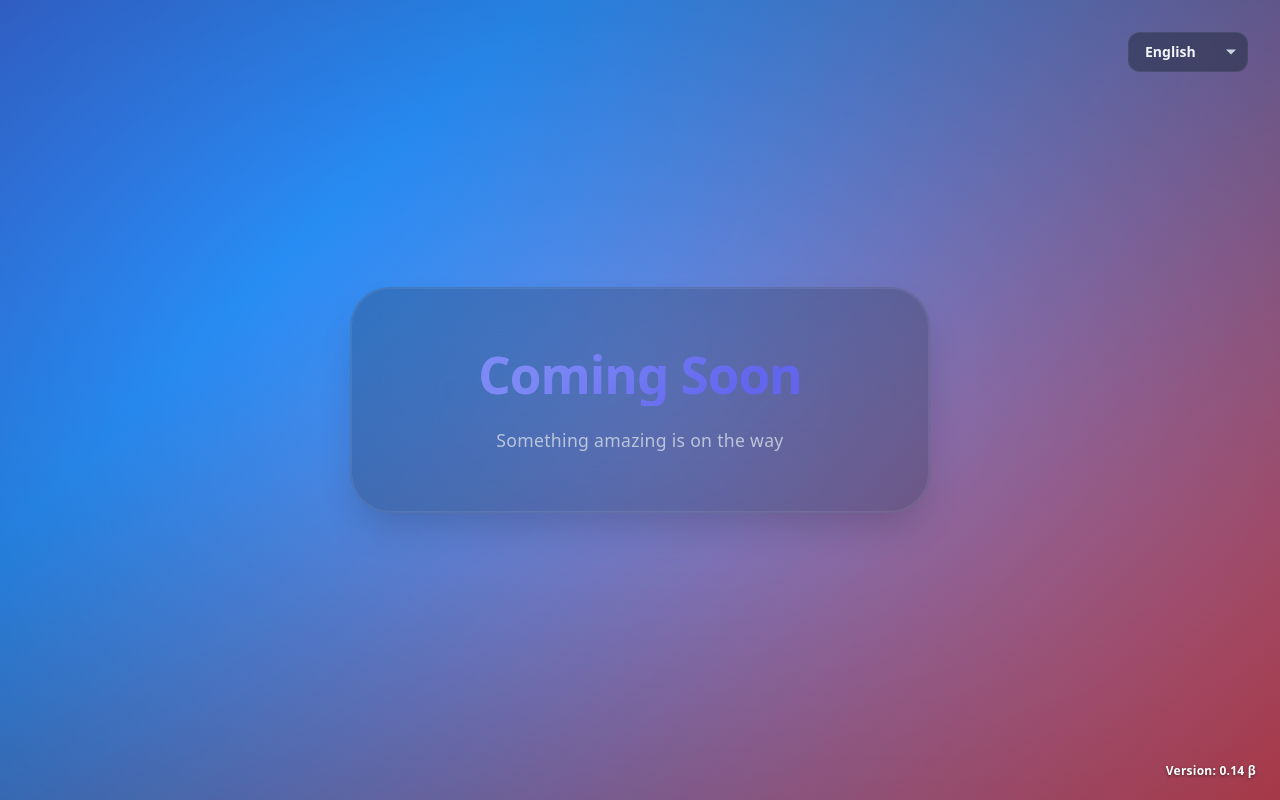
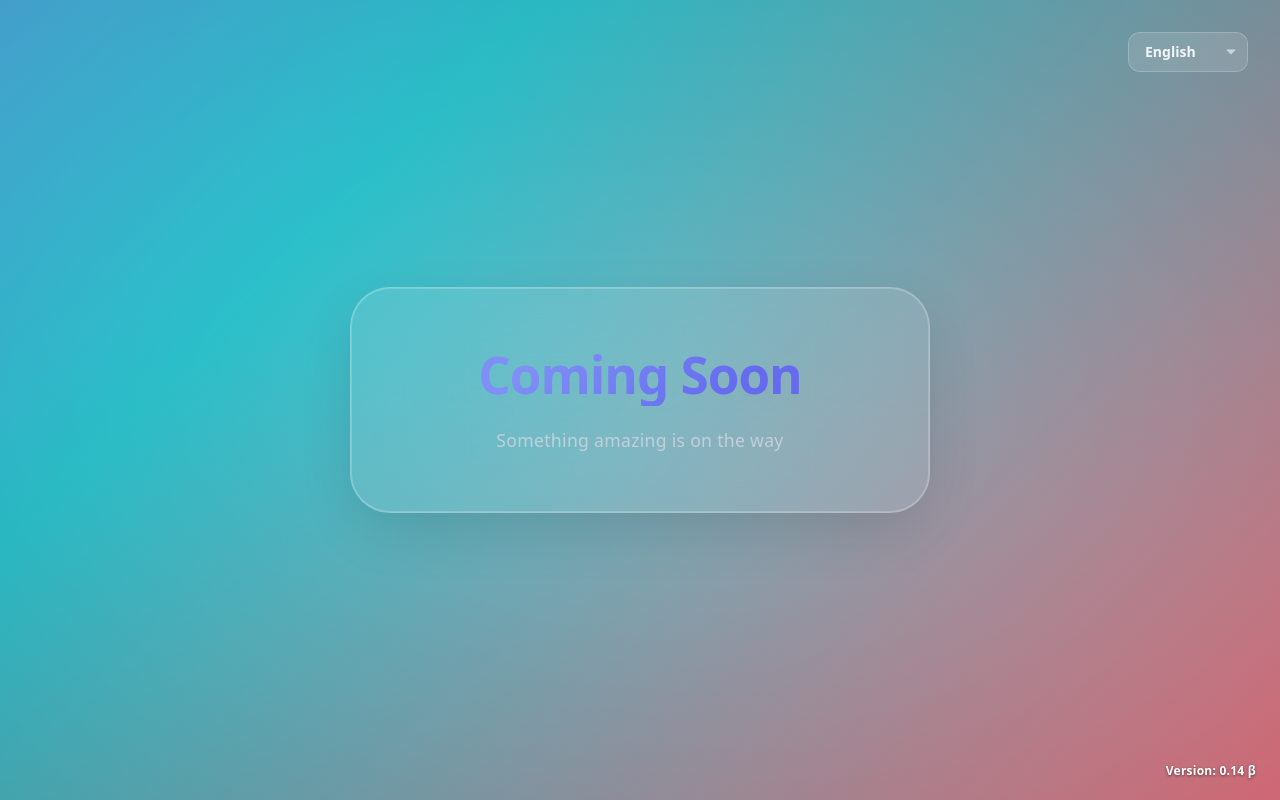
Before and after one commit to LCSOGthb/Games, a Next.js app: page / in a window 1280 px wide. Built offline with nearby package versions, Linux system fonts and the light colour scheme.

Commit message:
Enhance UI with liquid glass effect and lighter background

```diff
--- a/app/globals.css
+++ b/app/globals.css
@@ -1,13 +1,13 @@
 @import "tailwindcss";
 
 :root {
-  --bg-base: #0f172a;
-  --bg-surface: rgba(226, 232, 240, 0.08);
-  --bg-card: rgba(30, 41, 59, 0.4);
+  --bg-base: #1a1f35;
+  --bg-surface: rgba(226, 232, 240, 0.1);
+  --bg-card: rgba(255, 255, 255, 0.08);
   --text-primary: #f1f5f9;
   --text-secondary: #cbd5e1;
-  --border-default: rgba(148, 163, 184, 0.1);
-  --border-hover: rgba(148, 163, 184, 0.3);
+  --border-default: rgba(255, 255, 255, 0.2);
+  --border-hover: rgba(255, 255, 255, 0.3);
   --focus-ring: rgba(99, 102, 241, 0.5);
   --accent: #6366f1;
   --accent-light: #818cf8;
@@ -56,12 +56,12 @@ body {
   z-index: 0;
   background: linear-gradient(
     135deg,
-    #0f172a 0%,
-    #7c3aed 20%,
-    #2563eb 40%,
-    #06b6d4 60%,
-    #ec4899 80%,
-    #0f172a 100%
+    #1a1f35 0%,
+    #a78bfa 20%,
+    #60a5fa 40%,
+    #34d399 60%,
+    #f472b6 80%,
+    #1a1f35 100%
   );
   background-size: 400% 400%;
   animation: gradientShift 20s ease infinite, colorCycle 45s ease-in-out infinite;
@@ -105,7 +105,7 @@ body {
   background: radial-gradient(
     ellipse at center,
     transparent 0%,
-    rgba(0, 0, 0, 0.3) 100%
+    rgba(0, 0, 0, 0.15) 100%
   );
   pointer-events: none;
 }
@@ -116,15 +116,15 @@ body {
 
 .coming-soon-card {
   position: relative;
-  background: rgba(30, 41, 59, 0.25);
-  backdrop-filter: blur(40px);
-  -webkit-backdrop-filter: blur(40px);
-  border: 1px solid rgba(148, 163, 184, 0.15);
+  background: rgba(255, 255, 255, 0.1);
+  backdrop-filter: blur(50px);
+  -webkit-backdrop-filter: blur(50px);
+  border: 1px solid rgba(255, 255, 255, 0.25);
   border-radius: 2.5rem;
   text-align: center;
   box-shadow:
-    0 20px 40px -10px rgba(0, 0, 0, 0.2),
-    0 0 0 1px rgba(255, 255, 255, 0.08) inset;
+    0 20px 60px -10px rgba(0, 0, 0, 0.15),
+    0 0 0 1px rgba(255, 255, 255, 0.2) inset;
   transition: all 0.4s cubic-bezier(0.4, 0, 0.2, 1);
   /* Rectangle: wider than tall for hero feel */
   width: clamp(300px, min(85vw, 85vh), 580px);
@@ -138,11 +138,11 @@ body {
 }
 
 .coming-soon-card:hover {
-  background: rgba(30, 41, 59, 0.35);
-  border-color: rgba(148, 163, 184, 0.25);
+  background: rgba(255, 255, 255, 0.15);
+  border-color: rgba(255, 255, 255, 0.35);
   box-shadow:
-    0 20px 40px -10px rgba(99, 102, 241, 0.15),
-    0 0 0 1px rgba(148, 163, 184, 0.15) inset;
+    0 20px 60px -10px rgba(99, 102, 241, 0.2),
+    0 0 0 1px rgba(255, 255, 255, 0.3) inset;
 }
 
 @media (max-width: 768px) {
@@ -302,9 +302,9 @@ body {
 
 .language-selector select {
   appearance: none;
-  background: rgba(30, 41, 59, 0.5);
-  backdrop-filter: blur(12px);
-  -webkit-backdrop-filter: blur(12px);
+  background: rgba(255, 255, 255, 0.12);
+  backdrop-filter: blur(20px);
+  -webkit-backdrop-filter: blur(20px);
   border: 1px solid var(--border-default);
   border-radius: 0.75rem;
   padding: 0.5rem 2.5rem 0.5rem 1rem;
@@ -314,12 +314,12 @@ body {
   cursor: pointer;
   transition: all 0.2s ease-in-out;
   min-width: 120px;
-  background-color: rgba(30, 41, 59, 0.5);
 }
 
 .language-selector select:hover {
   border-color: var(--accent);
-  background: rgba(30, 41, 59, 0.6);
+  background: rgba(255, 255, 255, 0.18);
+  box-shadow: 0 0 20px rgba(99, 102, 241, 0.2);
 }
 
 .language-selector select:focus {
```
